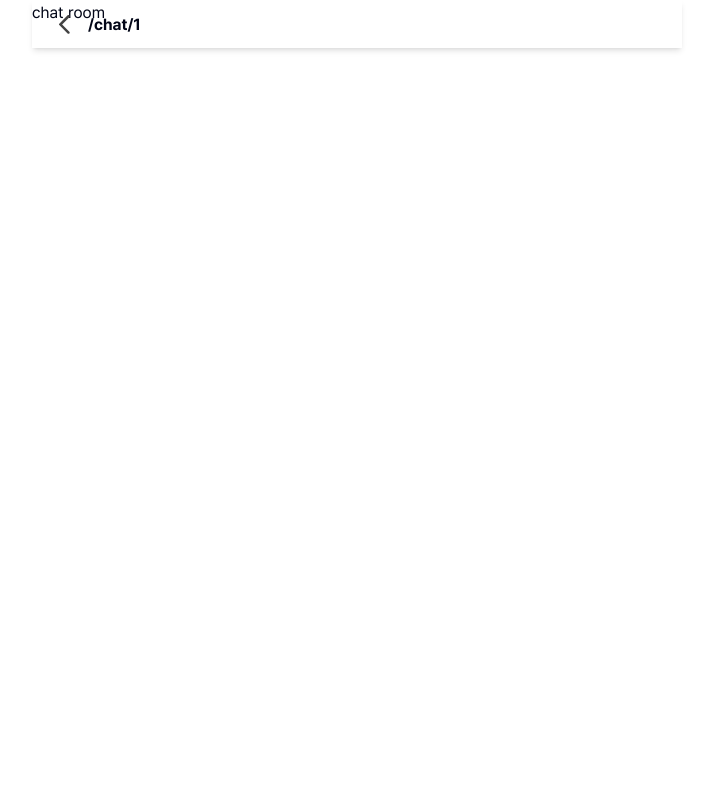
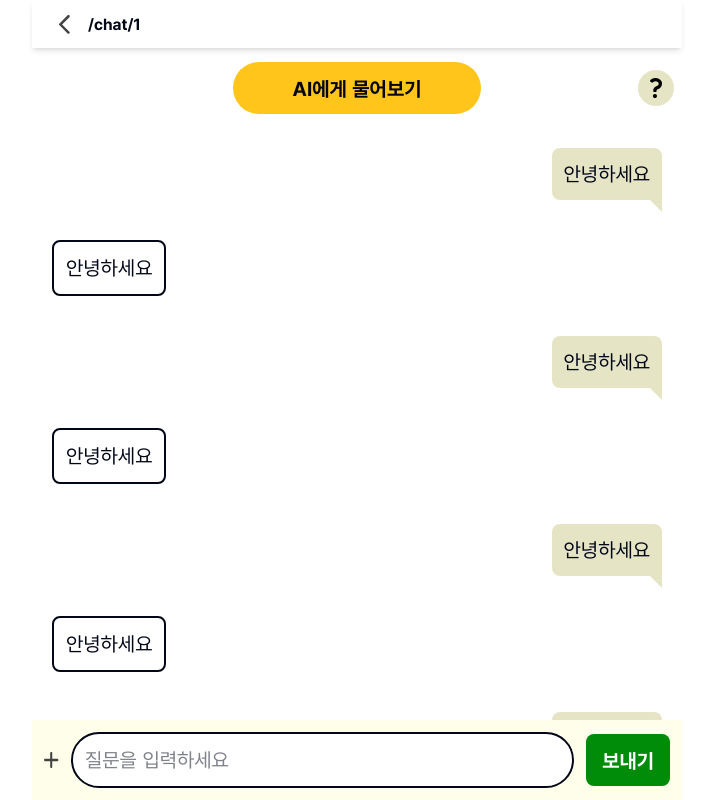
Before and after one commit to prgrms-web-devcourse-final-project/WEB5_6_MOCI_FE, a Next.js app: page /chat/1 in a window 1280 px wide. Shown: the whole page, without its empty margins (283-996 px from the left). Built offline with nearby package versions, Linux system fonts and the light colour scheme.

Commit message:
[Feat] 채팅방UI구현

```diff
--- a/src/app/chat/[id]/page.tsx
+++ b/src/app/chat/[id]/page.tsx
@@ -1,14 +1,127 @@
 "use client";
 import StackHeader from "@/shared/components/StackHeader";
 import { usePathname } from "next/navigation";
+import Chat from "../components/Chat";
+import Help from "@/assets/icons/help.svg";
+import Button from "@/shared/components/Button";
+import Plus from "@/assets/icons/plus.svg";
+import { useEffect, useRef, useState } from "react";
 
 function Page() {
   const pathName = usePathname();
 
+  const [containerHeight, setContainerHeight] = useState<string>("100%");
+  const [isKeyboardOpen, setIsKeyboardOpen] = useState(false);
+  const wrapperRef = useRef<HTMLDivElement>(null);
+  const sectionRef = useRef<HTMLDivElement>(null);
+
+  useEffect(() => {
+    const initialHeight = window.innerHeight; // 초기 화면 높이 저장
+
+    const updateContainerHeight = () => {
+      if (window.visualViewport && wrapperRef.current) {
+        // 현재 요소의 위치 정보를 가져옴
+        const rect = wrapperRef.current.getBoundingClientRect();
+
+        // visualViewport 높이에서 현재 요소의 top 위치를 빼면 사용 가능한 높이
+        const availableHeight = window.visualViewport.height - rect.top;
+
+        // 키보드 열림 감지: visualViewport 높이가 초기 높이보다 상당히 작아졌는지 확인
+        const heightDiff = initialHeight - window.visualViewport.height;
+        setIsKeyboardOpen(heightDiff > 150); // 150px 이상 차이나면 키보드가 열린 것으로 판단
+
+        // 최소 높이 보장
+        const finalHeight = Math.max(availableHeight, 200);
+
+        setContainerHeight(`${finalHeight}px`);
+
+        if (heightDiff > 150) {
+          setTimeout(() => {
+            window.scrollTo({ top: 0 });
+            sectionRef.current?.scrollTo({
+              top: sectionRef.current.scrollHeight,
+            });
+          }, 101);
+        }
+      }
+    };
+
+    // 초기 설정 (렌더링 완료 후)
+    const timer = setTimeout(updateContainerHeight, 100);
+
+    if (window.visualViewport) {
+      window.visualViewport.addEventListener("resize", updateContainerHeight);
+    }
+
+    window.addEventListener("resize", updateContainerHeight);
+
+    return () => {
+      clearTimeout(timer);
+      if (window.visualViewport) {
+        window.visualViewport.removeEventListener(
+          "resize",
+          updateContainerHeight
+        );
+      }
+      window.removeEventListener("resize", updateContainerHeight);
+    };
+  }, []);
+
   return (
     <>
       <StackHeader pageTitle={pathName} />
-      <div>chat room</div>
+      <main
+        ref={wrapperRef}
+        className="relative max-h-dvh pt-12 flex flex-col flex-1 min-h-0"
+        style={{ height: containerHeight }}
+      >
+        <div className="h-20 p-3 flex-center absolute top-12 left-0 right-0 shrink-0">
+          <Button color="yellow" className="px-15 rounded-full">
+            AI에게 물어보기
+          </Button>
+          <>
+            <button
+              type="button"
+              className="bg-lightgreen p-2 rounded-full absolute top-auto right-2 hover:bg-lightyellow hover:scale-105 hover:ring-4 hover:ring-yellow-default active:bg-lightyellow active:scale-105 active:ring-4 active:ring-yellow-default  peer cursor-pointer"
+            >
+              <Help />
+            </button>
+            <p className="absolute -top-11.5 right-1 p-2 bg-yellow-hover text-xl rounded-lg font-bold hidden peer-hover:block peer-active:block">
+              채팅방 이용방법을 확인하려면 클릭하세요
+            </p>
+          </>
+        </div>
+        <section
+          ref={sectionRef}
+          className="my-20 min-h-0 flex-1 flex flex-col overflow-y-auto"
+        >
+          <Chat text="안녕하세요" sender="me" />
+          <Chat text="안녕하세요" sender="others" />
+          <Chat text="안녕하세요" sender="me" />
+          <Chat text="안녕하세요" sender="others" />
+          <Chat text="안녕하세요" sender="me" />
+          <Chat text="안녕하세요" sender="others" />
+          <Chat text="안녕하세요" sender="me" />
+          <Chat text="안녕하세요" sender="others" />
+          <Chat text="안녕하세요" sender="me" />
+          <Chat text="안녕하세요" sender="others" />
+          <Chat text="안녕하세요" sender="me" />
+          <Chat text="안녕하세요" sender="others" />
+        </section>
+        <form className="bg-lightyellow h-20 flex  justify-between items-center p-3 shrink-0 absolute bottom-0 left-0 right-0 gap-3">
+          <Plus className="top-auto cursor-pointer" />
+          <textarea
+            name="chatInputField"
+            id="chatInputField"
+            className="flex-1 bg-white rounded-full border-2 text-xl p-3 resize-none h-fit"
+            rows={1}
+            placeholder="질문을 입력하세요"
+          />
+          <Button type="submit" className="cursor-pointer">
+            보내기
+          </Button>
+        </form>
+      </main>
     </>
   );
 }
--- /dev/null
+++ b/src/app/chat/components/Chat.tsx
@@ -0,0 +1,23 @@
+import React from "react";
+
+interface ChatType {
+  text: string;
+  sender: "me" | "others";
+}
+
+function Chat({ text, sender }: ChatType) {
+  return (
+    <div
+      className={`relative w-fit h-fit p-3 text-xl rounded-lg m-5
+          ${
+            sender === "me"
+              ? "bg-lightgreen rounded-br-none after:content-[''] after:absolute after:bottom-0  after:translate-y-full after:w-0 after:h-0 after:border-[12px] after:border-t-lightgreen after:border-b-0 after:border-transparent after:left-full  after:border-r-0 self-end after:-translate-x-full"
+              : "bg-white border-2"
+          }`}
+    >
+      {text}
+    </div>
+  );
+}
+
+export default Chat;
--- /dev/null
+++ b/src/app/chat/components/HelpPage.tsx
@@ -0,0 +1,11 @@
+import React from "react";
+
+function HelpPage() {
+  return (
+    <div className="fixed inset-0 z-50 flex flex-col bg-gray/40">
+      <p className="text-xl font-bold">설명페이지</p>
+    </div>
+  );
+}
+
+export default HelpPage;
--- a/src/app/layout.tsx
+++ b/src/app/layout.tsx
@@ -15,7 +15,9 @@ export default function RootLayout({
   return (
     <html lang="ko-KR" className={pretendard.variable}>
       <body className={`antialiased`}>
-        <div className="m-auto max-w-[650px] min-w-[350px]">{children}</div>
+        <div className="m-auto max-w-[650px] min-w-[350px] h-dvh overflow-y-hidden">
+          {children}
+        </div>
       </body>
     </html>
   );
--- a/src/shared/components/Button.tsx
+++ b/src/shared/components/Button.tsx
@@ -9,7 +9,7 @@ import { cva, VariantProps } from "class-variance-authority";
 const buttonVariants = cva(
   /* 공통스타일지정
     rounded 8px, inline-flex, 가운데정렬, disabled : 커서🚫 color 변할 때 자연스럽게 변하도록(duration-150) 드래그 x 기본커서 : pointer 포커스되면 ring-2 disabled 색 gray&폰트 dark-gray font-bold*/
-  "rounded-lg  inline-flex shrink-0 items-center justify-center disabled:cursor-not-allowed transition-colors duration-150 select-none cursor-pointer focus-visible:ring-2 disabled:bg-gray disabled:text-darkgray font-bold enabled:hover:shadow-2xl enabled:hover:scale-y-105 enabled:hover:ring-4 enabled:hover:ring-darkgreen-default enabled:active:shadow-2xl enabled:active:scale-y-105 enabled:active:ring-4 enabled:active:ring-darkgreen-default",
+  "rounded-lg  inline-flex shrink-0 items-center justify-center disabled:cursor-not-allowed transition-colors duration-150 select-none cursor-pointer focus-visible:ring-2 disabled:bg-gray disabled:text-darkgray font-bold enabled:hover:shadow-2xl enabled:hover:scale-y-105 enabled:hover:ring-4 enabled:active:shadow-2xl enabled:active:scale-y-105 enabled:active:ring-4",
   {
     variants: {
       size: {
@@ -18,11 +18,11 @@ const buttonVariants = cva(
       },
       color: {
         green:
-          "bg-green-default text-white hover:bg-green-hover active:bg-green-hover", // 초록색 - 글자 흰색
+          "bg-green-default text-white hover:bg-green-hover active:bg-green-hover enabled:active:ring-darkgreen-default enabled:hover:ring-darkgreen-default", // 초록색 - 글자 흰색
         darkgreen:
-          "bg-darkgreen-default text-white hover:bg-darkgreen-hover active:bg-darkgreen-hover", // 짙은초록색 - 글자흰색
+          "bg-darkgreen-default text-white hover:bg-darkgreen-hover active:bg-darkgreen-hover enabled:active:ring-darkgreen-default enabled:hover:ring-darkgreen-default", // 짙은초록색 - 글자흰색
         yellow:
-          "bg-yellow-default text-black hover:bg-yellow-hover active:bg-yellow-hover", // 노란색 - 글자 검정색
+          "bg-yellow-default text-black hover:bg-yellow-hover active:bg-yellow-hover enabled:active:ring-yellow-default enabled:hover:ring-yellow-default", // 노란색 - 글자 검정색
       },
     },
     // 기본값 : 초록 md 사이즈 버튼
```
Also changed, not shown: src/assets/icons/help.svg (added), src/assets/icons/plus.svg (added).
